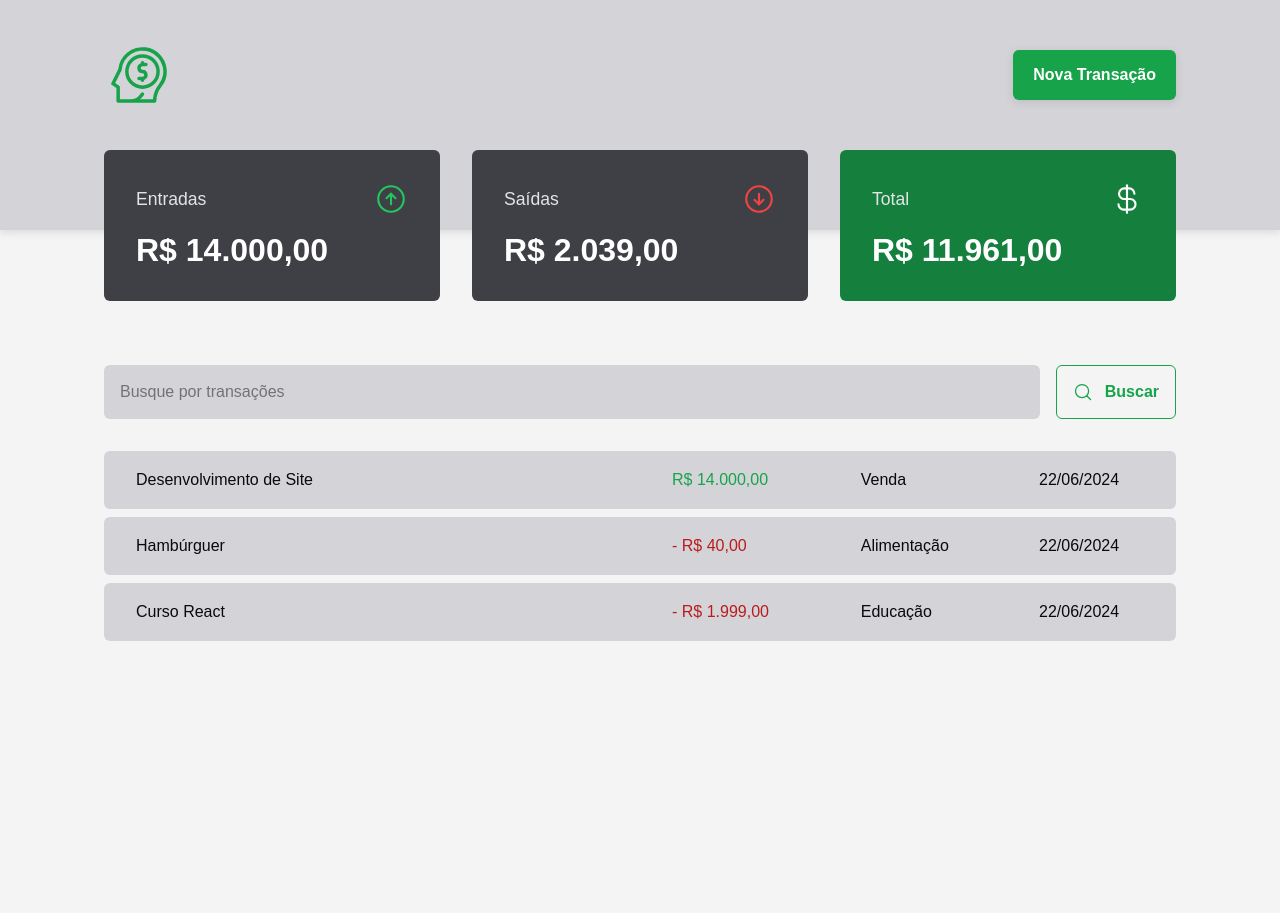
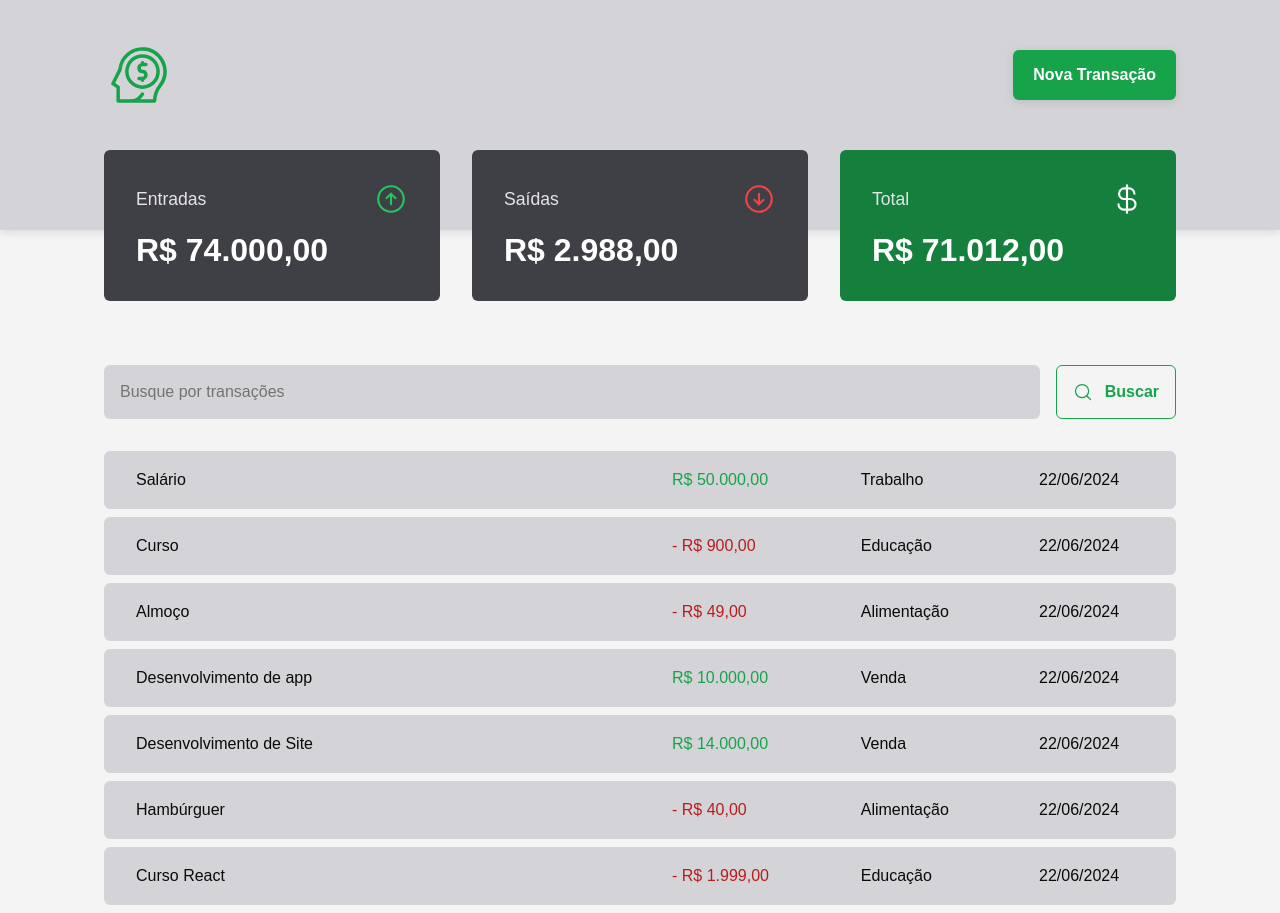
Before and after one commit to JulioRarick/mind-money, a React (Vite) app: page / in a window 1280 px wide. Before the commit the page ends 800 px from the top, so only its background shows below. Built offline with nearby package versions, Linux system fonts and the light colour scheme; data requests are answered from the project's data file; a web font is replaced by a local one.

Commit message:
🍱 feat: add function for create transactions

```diff
--- a/package.json
+++ b/package.json
@@ -5,7 +5,7 @@
    "type": "module",
    "scripts": {
       "dev": "vite",
-      "dev:server": "json-server server.json",
+      "dev:server": "json-server server.json -w -d 500",
       "build": "tsc -b && vite build",
       "lint": "eslint . --ext ts,tsx --report-unused-disable-directives --max-warnings 0",
       "preview": "vite preview"
@@ -14,6 +14,8 @@
       "@hookform/resolvers": "^3.6.0",
       "@radix-ui/react-dialog": "^1.1.1",
       "@radix-ui/react-radio-group": "^1.2.0",
+      "axios": "^1.7.2",
+      "json-server": "^0.17.4",
       "phosphor-react": "^1.4.1",
       "react": "^18.3.1",
       "react-dom": "^18.3.1",
@@ -31,7 +33,6 @@
       "eslint": "^8.57.0",
       "eslint-plugin-react-hooks": "^4.6.2",
       "eslint-plugin-react-refresh": "^0.4.7",
-      "json-server": "^1.0.0-beta.1",
       "typescript": "^5.2.2",
       "vite": "^5.3.1"
    }
--- a/server.json
+++ b/server.json
@@ -23,6 +23,38 @@
       "category": "Educação",
       "value": 1999,
       "createdAt": "2024-06-22T02:23:26.908Z"
+    },
+    {
+      "description": "Desenvolvimento de app",
+      "category": "Venda",
+      "value": 10000,
+      "type": "income",
+      "createdAt": "2024-06-22T06:08:29.297Z",
+      "id": 4
+    },
+    {
+      "description": "Almoço",
+      "category": "Alimentação",
+      "value": 49,
+      "type": "outcome",
+      "createdAt": "2024-06-22T06:26:22.720Z",
+      "id": 5
+    },
+    {
+      "description": "Curso",
+      "category": "Educação",
+      "value": 900,
+      "type": "outcome",
+      "createdAt": "2024-06-22T06:26:53.855Z",
+      "id": 6
+    },
+    {
+      "description": "Salário",
+      "category": "Trabalho",
+      "value": 50000,
+      "type": "income",
+      "createdAt": "2024-06-22T06:35:04.145Z",
+      "id": 7
     }
   ]
 }
--- a/src/components/NewTransactionModal/index.tsx
+++ b/src/components/NewTransactionModal/index.tsx
@@ -11,6 +11,8 @@ import { ArrowCircleDown, ArrowCircleUp, X } from 'phosphor-react';
 import * as z from 'zod';
 import { zodResolver } from '@hookform/resolvers/zod';
 import { Controller, useForm } from 'react-hook-form';
+import { useContext } from 'react';
+import { TransactionsContext } from '../../contexts/TransactionsContext';
 
 const newTransactionFormSchema = z.object({
    description: z.string(),
@@ -21,9 +23,12 @@ const newTransactionFormSchema = z.object({
 type NewTransactionFormInputs = z.infer<typeof newTransactionFormSchema>;
 
 export function NewTransactionModal() {
+   const { createTransactions } = useContext(TransactionsContext);
+
    const {
       control,
       register,
+      reset,
       handleSubmit,
       formState: { isSubmitting },
    } = useForm<NewTransactionFormInputs>({
@@ -31,9 +36,15 @@ export function NewTransactionModal() {
    });
 
    async function handleCreateNewTransaction(data: NewTransactionFormInputs) {
-      await new Promise((resolve) => setTimeout(resolve, 2000));
+      const { description, value, category, type } = data;
 
-      return console.log(data);
+      await createTransactions({
+         description,
+         value,
+         category,
+         type,
+      });
+      reset();
    }
 
    return (
--- a/src/contexts/TransactionsContext.tsx
+++ b/src/contexts/TransactionsContext.tsx
@@ -1,4 +1,5 @@
 import { createContext, ReactNode, useEffect, useState } from 'react';
+import { api } from '../lib/axios';
 
 interface Transactions {
    id: number;
@@ -8,30 +9,58 @@ interface Transactions {
    category: string;
    createdAt: string;
 }
+interface CreateTransactionsInputs {
+   description: string;
+   value: number;
+   category: string;
+   type: 'income' | 'outcome';
+}
 interface TransactionsContextType {
    transactions: Transactions[];
+   fetchTransactions: (query?: string) => Promise<void>;
+   createTransactions: (data: CreateTransactionsInputs) => Promise<void>;
 }
 interface TransactionsProviderProps {
    children: ReactNode;
 }
+
 export const TransactionsContext = createContext({} as TransactionsContextType);
 
 export function TransactionsProvider({ children }: TransactionsProviderProps) {
    const [transactions, setTransactions] = useState<Transactions[]>([]);
 
-   async function loadTransactions() {
-      const response = await fetch('http://localhost:3000/transactions');
-      const data = await response.json();
+   async function fetchTransactions(query?: string) {
+      const response = await api.get('transactions', {
+         params: {
+            _sort: 'createdAt',
+            _order: 'desc',
+            q: query,
+         },
+      });
+      setTransactions(response.data);
+   }
 
-      setTransactions(data);
+   async function createTransactions(data: CreateTransactionsInputs) {
+      const { description, category, value, type } = data;
+
+      const response = await api.post('transactions', {
+         description,
+         category,
+         value,
+         type,
+         createdAt: new Date(),
+      });
+      setTransactions((state) => [response.data, ...state]);
    }
 
    useEffect(() => {
-      loadTransactions();
+      fetchTransactions();
    }, []);
 
    return (
-      <TransactionsContext.Provider value={{ transactions }}>
+      <TransactionsContext.Provider
+         value={{ transactions, fetchTransactions, createTransactions }}
+      >
          {children}
       </TransactionsContext.Provider>
    );
--- /dev/null
+++ b/src/lib/axios.ts
@@ -0,0 +1,5 @@
+import axios from 'axios';
+
+export const api = axios.create({
+   baseURL: 'http://localhost:3000',
+});
--- a/src/pages/Transactions/components/SearchForm/index.tsx
+++ b/src/pages/Transactions/components/SearchForm/index.tsx
@@ -3,6 +3,8 @@ import { SearchFormContainer } from './styles';
 import { useForm } from 'react-hook-form';
 import * as z from 'zod';
 import { zodResolver } from '@hookform/resolvers/zod';
+import { useContext } from 'react';
+import { TransactionsContext } from '../../../../contexts/TransactionsContext';
 
 const searchFormSchema = z.object({
    query: z.string(),
@@ -10,6 +12,8 @@ const searchFormSchema = z.object({
 type SearchFormInputs = z.infer<typeof searchFormSchema>;
 
 export function SearchForm() {
+   const { fetchTransactions } = useContext(TransactionsContext);
+
    const {
       register,
       handleSubmit,
@@ -19,8 +23,7 @@ export function SearchForm() {
    });
 
    async function handleSearchTransactions(data: SearchFormInputs) {
-      await new Promise((resolve) => setTimeout(resolve, 2000));
-      console.log(data);
+      await fetchTransactions(data.query);
    }
 
    return (
```
Also changed, not shown: db-1719036233576.json (added, +28 -0 lines), 1 other file (tests, documents, lock files or other folders). Lines whose indentation alone changed are shown as unchanged.
